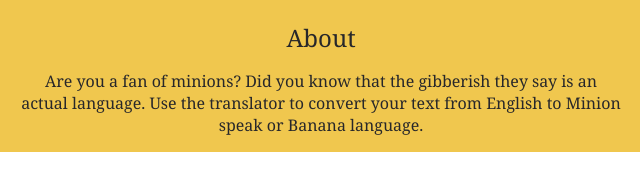
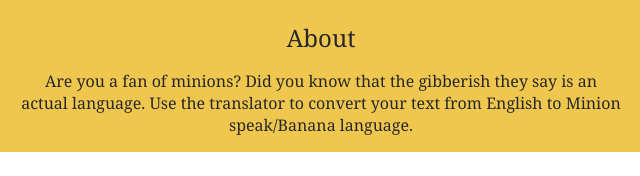
Before and after one commit to avinashvagh/neogcamp-banana-speak, a plain HTML site: page index.html in a window 1280 px wide. Shown: the part 621-797 px from the top of the page, 319-959 px from the left. Drawn offline with Linux system fonts and the light colour scheme.

Commit message:
Update index.html

```diff
--- a/index.html
+++ b/index.html
@@ -27,7 +27,7 @@
       <p>
         Are you a fan of minions? Did you know that the gibberish they say is an
         actual language. Use the translator to convert your text from English to
-        Minion speak or Banana language.
+        Minion speak/Banana language.
       </p>
     </footer>
 
```
